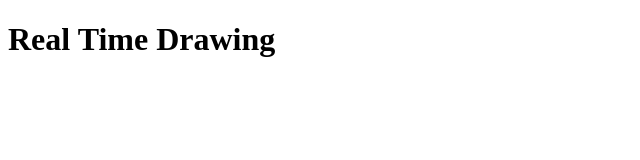
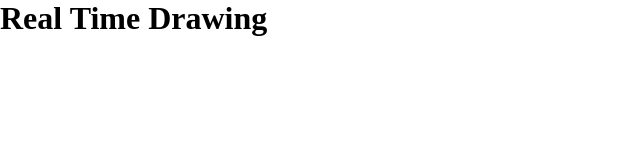
Before and after one commit to Jashanakku/RealTimeDrawing, a website: page public/index.html in a window 1280 px wide. Shown: the whole page, without its empty margins (0-640 px from the left). Drawn offline with Linux system fonts and the light colour scheme.

Commit message:
Added static assests in front end

```diff
--- a/public/index.html
+++ b/public/index.html
@@ -5,6 +5,8 @@
     <meta http-equiv="X-UA-Compatible" content="IE=edge">
     <meta name="viewport" content="width=device-width, initial-scale=1.0">
     <title>Real Time Drawing</title>
+    <link rel = "stylesheet" href = "style.css">
+    <script src="script.js"></script>
 </head>
 <body>
     <h1>Real Time Drawing</h1>
--- /dev/null
+++ b/public/style.css
@@ -0,0 +1,6 @@
+*{
+    margin: 0;
+    padding: 0;
+    list-style: none;
+    list-style: 1;
+}
```
Also changed, not shown: public/script.js (added).
